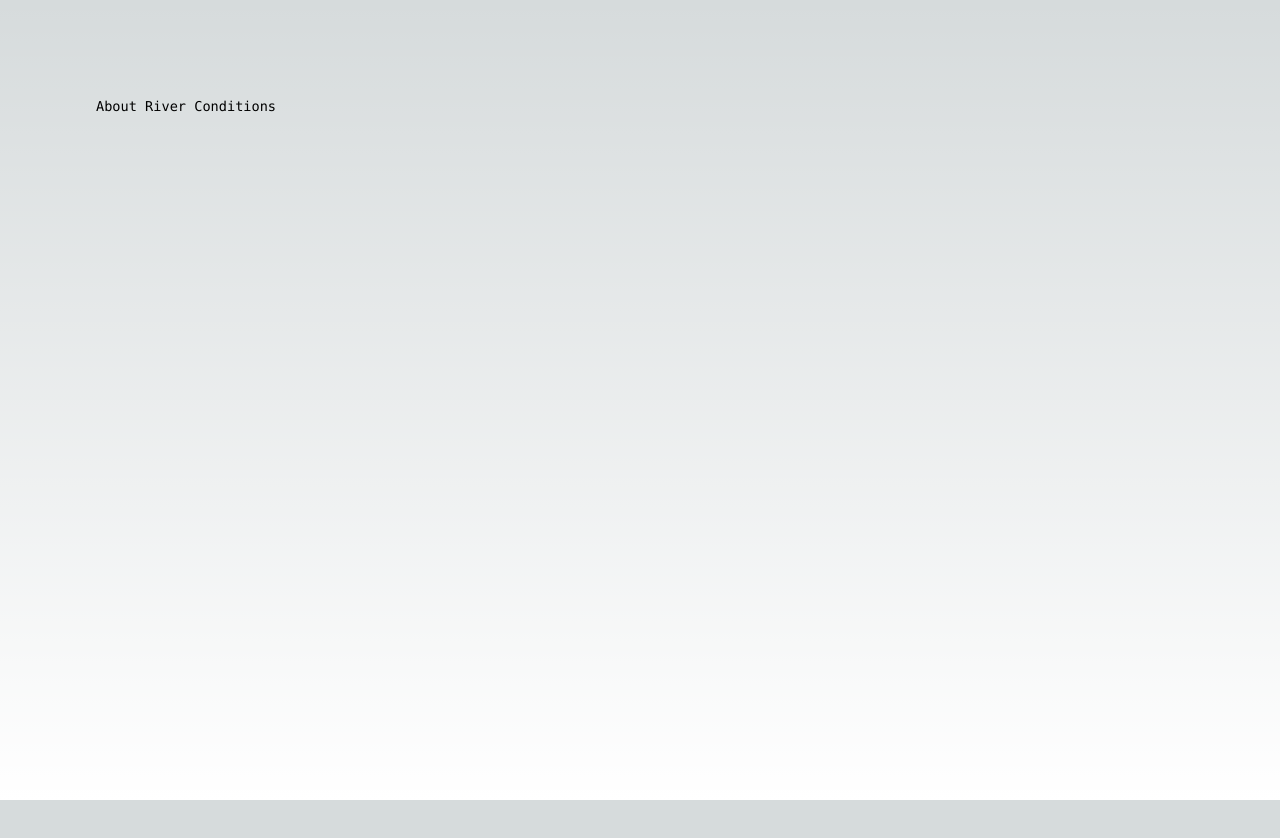
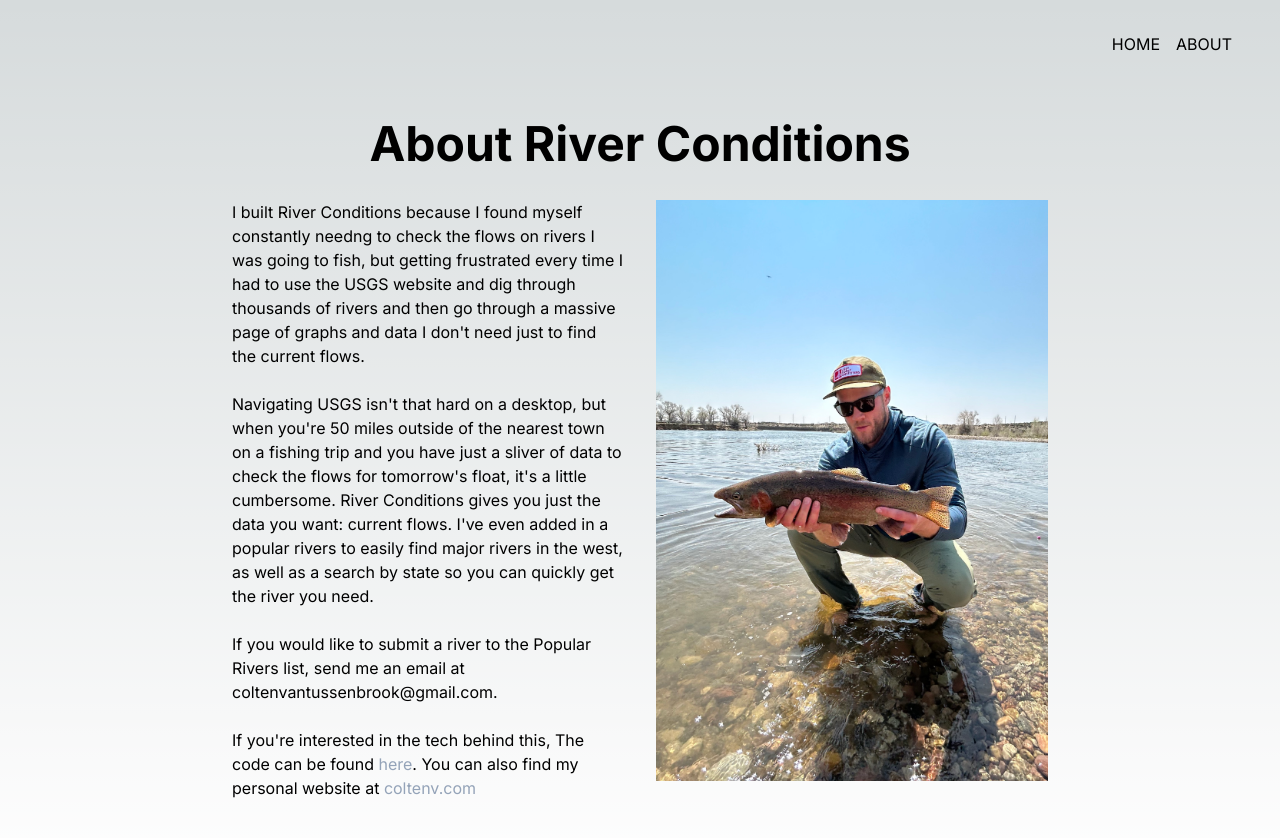
Before and after one commit to ColtenVanTussenbrook/river-conditions, a Next.js app: page /about in a window 1280 px wide. Shown: the top 838 px of the page. Before the commit the page ends 800 px from the top, so only its background shows below. Built offline with nearby package versions, Linux system fonts and the light colour scheme.

Commit message:
add about page

```diff
--- a/src/app/about/page.tsx
+++ b/src/app/about/page.tsx
@@ -1,11 +1,64 @@
+import Image from 'next/image'
 import styles from '../page.module.css'
+import rainbowTrout from '../../../public/rainbow.jpg'
 
-export default function About() {
+const About = () => {
   return (
     <main className={styles.main}>
-      <div className={styles.description}>
-        <h1>About River Conditions</h1>
+      <h1 className="text-3xl md:text-5xl font-bold mb-8">
+        About River Conditions
+      </h1>
+      <div className="md:grid md:grid-cols-2 w-3/4 gap-8">
+        <div className="mb-4">
+          <p>
+            I built River Conditions because I found myself constantly needng to
+            check the flows on rivers I was going to fish, but getting
+            frustrated every time I had to use the USGS website and dig through
+            thousands of rivers and then go through a massive page of graphs and
+            data I don&apos;t need just to find the current flows.
+          </p>
+          <br />
+          <p>
+            Navigating USGS isn&apos;t that hard on a desktop, but when
+            you&apos;re 50 miles outside of the nearest town on a fishing trip
+            and you have just a sliver of data to check the flows for
+            tomorrow&apos;s float, it&apos;s a little cumbersome. River
+            Conditions gives you just the data you want: current flows.
+            I&apos;ve even added in a popular rivers to easily find major rivers
+            in the west, as well as a search by state so you can quickly get the
+            river you need.
+          </p>
+          <br />
+          <p>
+            If you would like to submit a river to the Popular Rivers list, send
+            me an email at coltenvantussenbrook@gmail.com.
+          </p>
+          <br />
+          <p>
+            If you&apos;re interested in the tech behind this, The code can be
+            found{' '}
+            <a
+              className="text-slate-400"
+              href="https://github.com/ColtenVanTussenbrook/river-conditions"
+            >
+              here
+            </a>
+            . You can also find my personal website at{' '}
+            <a className="text-slate-400" href="https://coltenv.com">
+              coltenv.com
+            </a>
+          </p>
+          <br />
+        </div>
+        <div>
+          <Image
+            src={rainbowTrout}
+            alt="picture of colten holding a rainbow trout"
+          />
+        </div>
       </div>
     </main>
   )
 }
+
+export default About
--- /dev/null
+++ b/src/app/components/Nav/Nav.tsx
@@ -0,0 +1,18 @@
+import Link from 'next/link'
+
+const Nav = () => {
+  return (
+    <div>
+      <nav className="text-right m-8">
+        <Link className="mr-4" href="/">
+          HOME
+        </Link>
+        <Link className="mr-4" href="about">
+          ABOUT
+        </Link>
+      </nav>
+    </div>
+  )
+}
+
+export default Nav
--- /dev/null
+++ b/src/app/components/Nav/index.ts
@@ -0,0 +1 @@
+export { default as Nav } from './Nav'
--- /dev/null
+++ b/src/app/components/ShowByContainer/ShowByContainer.tsx
@@ -0,0 +1,33 @@
+import type { UsState } from '@/types'
+import { SortSelect } from '../SortSelect'
+import { StateSelect } from '../StateSelect'
+
+interface ShowByContainerProps {
+  selection: string
+  usState: UsState
+  setSelection: React.Dispatch<React.SetStateAction<string>>
+  setUsState: React.Dispatch<React.SetStateAction<UsState>>
+}
+
+const ShowByContainer = ({
+  selection,
+  usState,
+  setSelection,
+  setUsState,
+}: ShowByContainerProps) => {
+  return (
+    <div className="">
+      <p className="font-bold">Show data by:</p>
+      <div>
+        <SortSelect selection={selection} setSelection={setSelection} />
+        <div>
+          {selection === 'stateSel' && (
+            <StateSelect usState={usState} setUsState={setUsState} />
+          )}
+        </div>
+      </div>
+    </div>
+  )
+}
+
+export default ShowByContainer
--- /dev/null
+++ b/src/app/components/ShowByContainer/index.ts
@@ -0,0 +1 @@
+export { default as ShowByContainer } from './ShowByContainer'
--- a/src/app/components/index.ts
+++ b/src/app/components/index.ts
@@ -3,3 +3,5 @@ export * from './RiverCard'
 export * from './RiversContainer'
 export * from './SortSelect'
 export * from './Search'
+export * from './ShowByContainer'
+export * from './Nav'
--- a/src/app/layout.tsx
+++ b/src/app/layout.tsx
@@ -1,6 +1,6 @@
 import { Inter } from 'next/font/google'
-import QueryProvider from '../provider'
 import './globals.css'
+import { Nav } from './components'
 
 const inter = Inter({ subsets: ['latin'] })
 
@@ -19,7 +19,8 @@ export default function RootLayout({
   return (
     <html lang="en">
       <body className={inter.className}>
-        <QueryProvider>{children}</QueryProvider>
+        <Nav />
+        {children}
       </body>
     </html>
   )
--- a/src/app/page.module.css
+++ b/src/app/page.module.css
@@ -1,9 +1,12 @@
 .main {
   display: flex;
   flex-direction: column;
-  justify-content: space-between;
   align-items: center;
-  padding: 6rem;
+  padding: 2rem 1rem;
+  /* This is Tailwind's 'md' breakpoint */
+  @media only screen and (min-width: 768px) {
+    padding: 2rem 6rem;
+  }
   min-height: 100vh;
 }
 
--- a/src/app/page.tsx
+++ b/src/app/page.tsx
@@ -3,8 +3,9 @@
 import React, { useState, useEffect } from 'react'
 import * as JsSearch from 'js-search'
 import type { River, USGSdata, UsState } from '@/types'
-import { RiversContainer, Search, SortSelect, StateSelect } from './components'
+import { RiversContainer, Search, Nav } from './components'
 import styles from './page.module.css'
+import ShowByContainer from './components/ShowByContainer/ShowByContainer'
 
 // TODO: move these global variables
 const cfsCode = '00060'
@@ -80,7 +81,7 @@ const popularRivers = [
 ]
 
 const Home = () => {
-  const [usState, setUsState] = useState<UsState>({ name: 'Utah', abbv: 'UT' })
+  const [usState, setUsState] = useState<UsState>({ name: 'State', abbv: '' })
   const [selection, setSelection] = useState<string>('popularSel')
   const [usgsData, setUsgsData] = useState<USGSdata>()
   const [searchQuery, setSearchQuery] = useState<string>('')
@@ -122,14 +123,16 @@ const Home = () => {
   return (
     <main className={styles.main}>
       <div className="min-w-1/2 text-center">
-        <h1 className="text-5xl font-bold">River Conditions</h1>
-        <p>Easy way to see current flows on rivers in the US</p>
-        <p>Show data by either popular river or state</p>
-        <SortSelect selection={selection} setSelection={setSelection} />
-
-        {selection === 'stateSel' && (
-          <StateSelect usState={usState} setUsState={setUsState} />
-        )}
+        <h1 className="text-3xl md:text-5xl font-bold">River Conditions</h1>
+        <p className="text-xs md:text-base mb-4">
+          Easy way to see current flows on rivers in the US
+        </p>
+        <ShowByContainer
+          selection={selection}
+          setSelection={setSelection}
+          usState={usState}
+          setUsState={setUsState}
+        />
 
         <Search
           searchTerm={selection === 'stateSel' ? usState.name : 'popular'}
@@ -141,9 +144,7 @@ const Home = () => {
           <RiversContainer riverData={foundRivers} />
         ) : (
           // TODO: add support link
-          <p>
-            No river data. Try refining your search, or contact support here.
-          </p>
+          <p>No river data. Try refining your search, or contact support.</p>
         )}
       </div>
     </main>
```
Also changed, not shown: public/rainbow.jpg (added).
